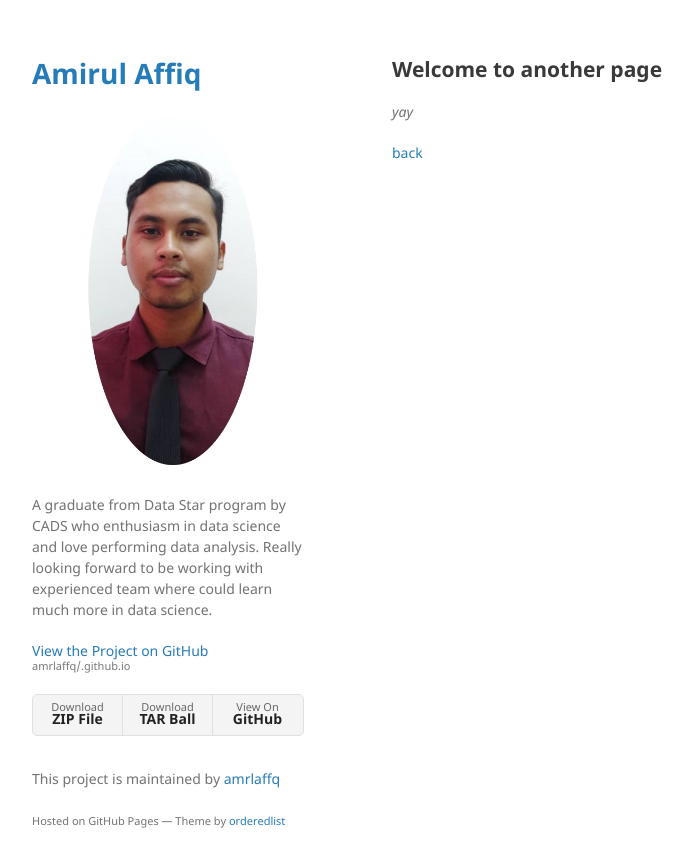
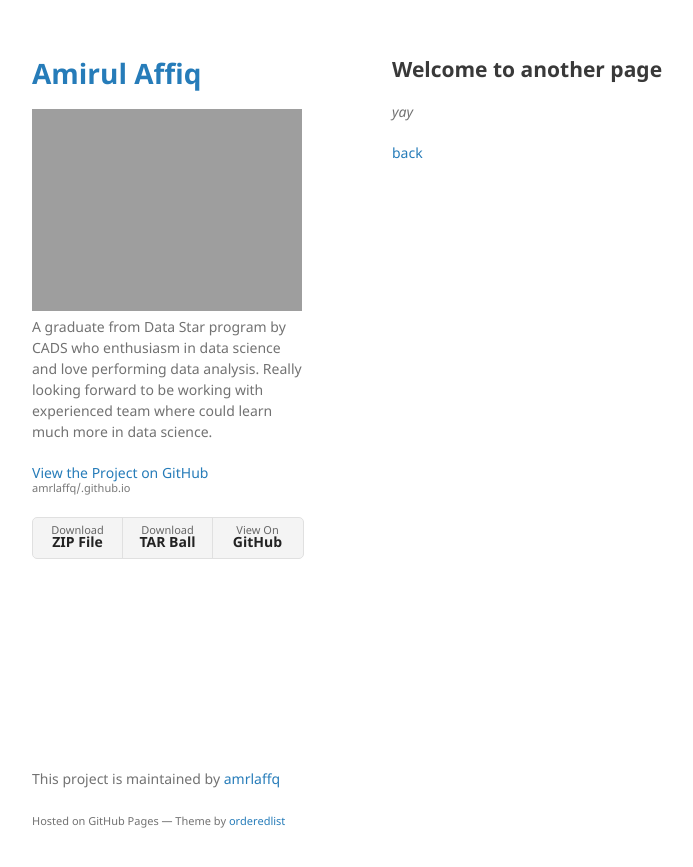
Before and after one commit to amrlaffq/.github.io, a Jekyll site: the page built from another-page.md, in a window 1280 px wide. Shown: the top 867 px of the page, without its empty margins (178-871 px from the left). Built offline with Jekyll 4.4.1, drawn with Linux system fonts in a browser that asks for light colours; our own code applies the rules of GitHub Pages for plain Markdown files.

Commit message:
Update _config.yml

```diff
--- a/_config.yml
+++ b/_config.yml
@@ -1,5 +1,5 @@
 title: Amirul Affiq
-logo: 'https://amrlaffq.github.io/images/profile pic.png'
+logo: 'https://amrlaffq.github.io/images/profile pic github.png'
 description: A graduate from Data Star program by CADS who enthusiasm in data science and love performing data analysis. Really looking forward to be working with experienced team where could learn much more in data science.
 show_downloads: true
 google_analytics:
```
